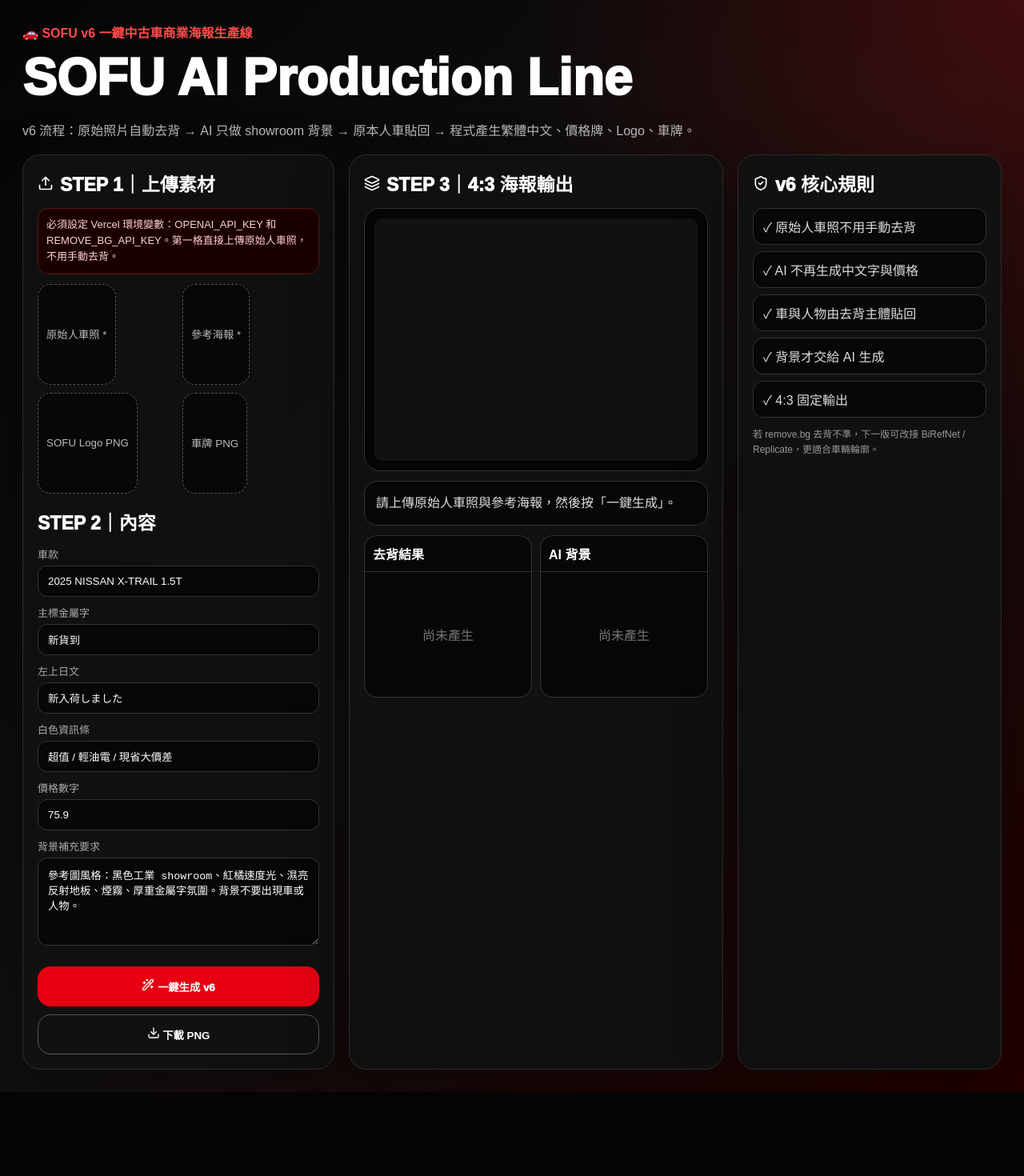
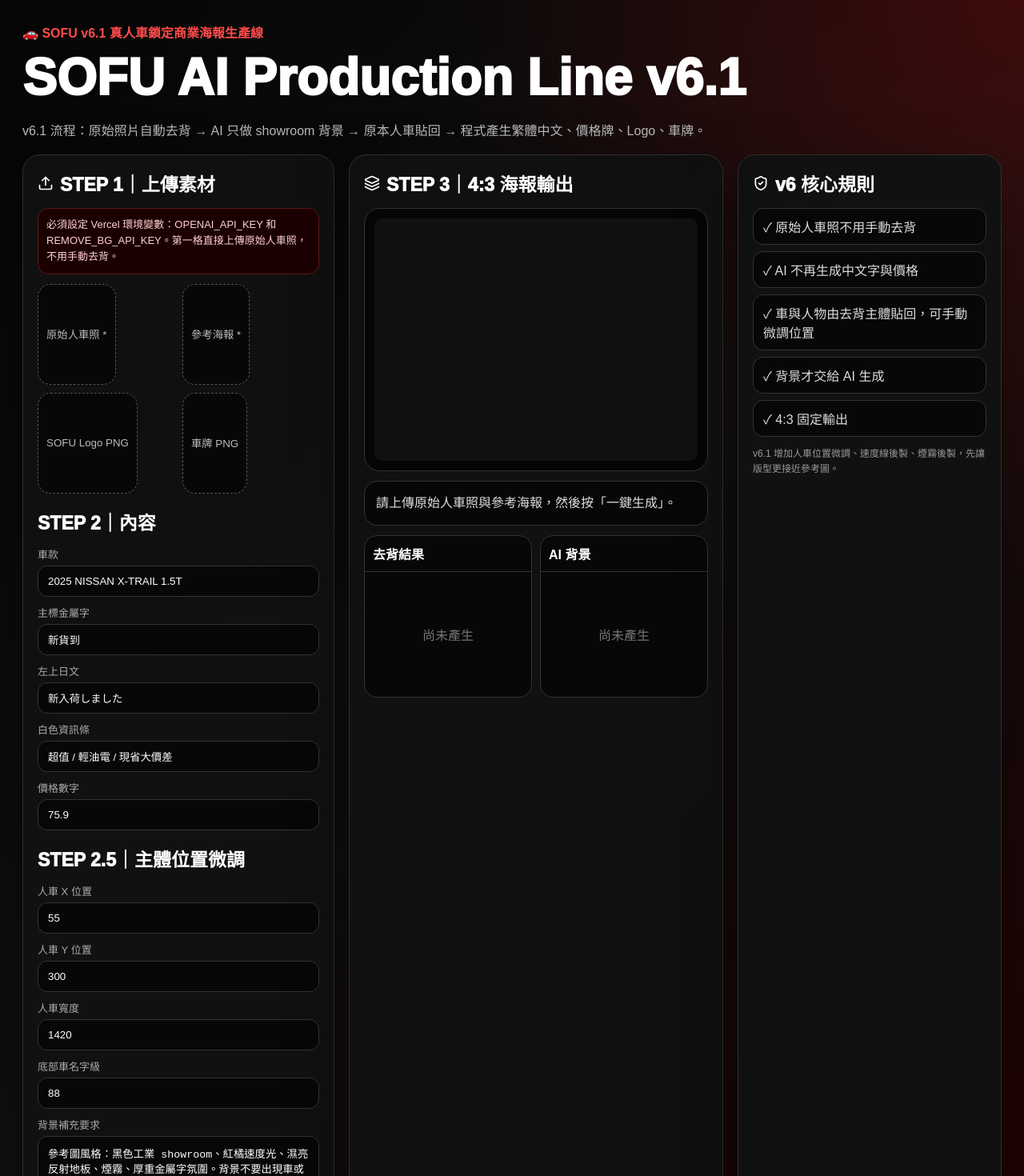
Before and after one commit to g95124498-hub/sofu-ai-poster-generator, a Next.js app: page / in a window 1280 px wide. Shown: the top 1470 px of the page at 80% size. Before the commit the page ends 1365 px from the top, so only its background shows below. Built offline with nearby package versions, Linux system fonts and the light colour scheme.

Commit message:
Add files via upload

```diff
--- a/app/page.tsx
+++ b/app/page.tsx
@@ -60,6 +60,10 @@ export default function Home() {
   const [feature, setFeature] = useState("超值 / 輕油電 / 現省大價差");
   const [price, setPrice] = useState("75.9");
   const [extra, setExtra] = useState("參考圖風格：黑色工業 showroom、紅橘速度光、濕亮反射地板、煙霧、厚重金屬字氛圍。背景不要出現車或人物。");
+  const [subjectX, setSubjectX] = useState("55");
+  const [subjectY, setSubjectY] = useState("300");
+  const [subjectW, setSubjectW] = useState("1420");
+  const [bottomTitleSize, setBottomTitleSize] = useState("88");
 
   const bgPrompt = useMemo(() => `只根據參考海報生成「背景與氣氛」，不要生成任何車、人物、價格、Logo、中文字。
 請輸出 4:3 橫式背景：
@@ -71,6 +75,7 @@ export default function Home() {
 - 左側斜切黑色金屬牆
 - 高級台灣中古車廣告氛圍
 禁止出現：車輛、人物、假中文字、價格、Logo。
+背景要像參考海報，但保持乾淨，讓程式後製疊上真車、真人、真中文字。
 ${extra}`, [extra]);
 
   function pick(key: Key, file?: File) {
@@ -148,11 +153,11 @@ ${extra}`, [extra]);
 
     // Main subject
     const subject = await loadImage(subjectUrl);
-    const targetW = 1240;
+    const targetW = Number(subjectW) || 1420;
     const ratio = subject.height / subject.width;
     const targetH = targetW * ratio;
-    const x = 95;
-    const y = 360;
+    const x = Number(subjectX) || 55;
+    const y = Number(subjectY) || 300;
 
     // shadow
     ctx.save();
@@ -160,7 +165,7 @@ ${extra}`, [extra]);
     ctx.filter = "blur(18px)";
     ctx.fillStyle = "rgba(0,0,0,.85)";
     ctx.beginPath();
-    ctx.ellipse(700, 895, 520, 70, 0, 0, Math.PI * 2);
+    ctx.ellipse(760, 900, 610, 80, 0, 0, Math.PI * 2);
     ctx.fill();
     ctx.restore();
 
@@ -183,6 +188,35 @@ ${extra}`, [extra]);
     glow.addColorStop(1, "rgba(255,0,0,0)");
     ctx.fillStyle = glow;
     ctx.fillRect(850, 440, 620, 400);
+    ctx.restore();
+
+
+    // v6.1 programmed commercial speed lines overlay
+    ctx.save();
+    for (let i = 0; i < 15; i++) {
+      ctx.translate(0, 0);
+      ctx.beginPath();
+      ctx.moveTo(-120, 250 + i * 22);
+      ctx.lineTo(1600, 40 + i * 20);
+      ctx.strokeStyle = i % 3 === 0 ? "rgba(255,40,0,.55)" : "rgba(255,115,20,.32)";
+      ctx.lineWidth = i % 3 === 0 ? 6 : 3;
+      ctx.stroke();
+    }
+    ctx.restore();
+
+    // v6.1 low smoke and vignette
+    ctx.save();
+    const smoke = ctx.createRadialGradient(250, 780, 0, 250, 780, 520);
+    smoke.addColorStop(0, "rgba(255,255,255,.16)");
+    smoke.addColorStop(.45, "rgba(150,150,150,.08)");
+    smoke.addColorStop(1, "rgba(255,255,255,0)");
+    ctx.fillStyle = smoke;
+    ctx.fillRect(0, 520, W, 420);
+    const vignette = ctx.createRadialGradient(W/2, H/2, 250, W/2, H/2, 900);
+    vignette.addColorStop(0, "rgba(0,0,0,0)");
+    vignette.addColorStop(1, "rgba(0,0,0,.48)");
+    ctx.fillStyle = vignette;
+    ctx.fillRect(0, 0, W, H);
     ctx.restore();
 
     // Japanese red text
@@ -246,7 +280,7 @@ ${extra}`, [extra]);
     ctx.strokeRect(0, 930, W, 160);
 
     ctx.save();
-    ctx.font = "900 88px Arial Black, Microsoft JhengHei";
+    ctx.font = `900 ${Number(bottomTitleSize) || 88}px Arial Black, Microsoft JhengHei`;
     ctx.fillStyle = "#fff";
     ctx.shadowColor = "rgba(0,0,0,.9)";
     ctx.shadowBlur = 8;
@@ -305,9 +339,9 @@ ${extra}`, [extra]);
   return (
     <main className="page">
       <div className="wrap">
-        <div className="badge">🚗 SOFU v6 一鍵中古車商業海報生產線</div>
-        <h1 className="title">SOFU AI Production Line</h1>
-        <p className="sub">v6 流程：原始照片自動去背 → AI 只做 showroom 背景 → 原本人車貼回 → 程式產生繁體中文、價格牌、Logo、車牌。</p>
+        <div className="badge">🚗 SOFU v6.1 真人車鎖定商業海報生產線</div>
+        <h1 className="title">SOFU AI Production Line v6.1</h1>
+        <p className="sub">v6.1 流程：原始照片自動去背 → AI 只做 showroom 背景 → 原本人車貼回 → 程式產生繁體中文、價格牌、Logo、車牌。</p>
 
         <section className="grid">
           <div className="card">
@@ -336,9 +370,16 @@ ${extra}`, [extra]);
             <Field label="左上日文" value={jpText} setValue={setJpText}/>
             <Field label="白色資訊條" value={feature} setValue={setFeature}/>
             <Field label="價格數字" value={price} setValue={setPrice}/>
+
+            <h2 className="h" style={{marginTop:18}}>STEP 2.5｜主體位置微調</h2>
+            <Field label="人車 X 位置" value={subjectX} setValue={setSubjectX}/>
+            <Field label="人車 Y 位置" value={subjectY} setValue={setSubjectY}/>
+            <Field label="人車寬度" value={subjectW} setValue={setSubjectW}/>
+            <Field label="底部車名字級" value={bottomTitleSize} setValue={setBottomTitleSize}/>
+
             <label className="field"><span>背景補充要求</span><textarea value={extra} onChange={(e) => setExtra(e.target.value)}/></label>
 
-            <button className="btn" disabled={loading} onClick={oneClick}><Wand2 size={16}/> {loading ? "生成中..." : "一鍵生成 v6"}</button>
+            <button className="btn" disabled={loading} onClick={oneClick}><Wand2 size={16}/> {loading ? "生成中..." : "一鍵生成 v6.1"}</button>
             <button className="btn2" onClick={download}><Download size={16}/> 下載 PNG</button>
           </div>
 
@@ -358,10 +399,10 @@ ${extra}`, [extra]);
             <h2 className="h"><ShieldCheck size={20}/> v6 核心規則</h2>
             <div className="rule">✓ 原始人車照不用手動去背</div>
             <div className="rule">✓ AI 不再生成中文字與價格</div>
-            <div className="rule">✓ 車與人物由去背主體貼回</div>
+            <div className="rule">✓ 車與人物由去背主體貼回，可手動微調位置</div>
             <div className="rule">✓ 背景才交給 AI 生成</div>
             <div className="rule">✓ 4:3 固定輸出</div>
-            <p className="small">若 remove.bg 去背不準，下一版可改接 BiRefNet / Replicate，更適合車輛輪廓。</p>
+            <p className="small">v6.1 增加人車位置微調、速度線後製、煙霧後製，先讓版型更接近參考圖。</p>
           </div>
         </section>
       </div>
--- a/package.json
+++ b/package.json
@@ -1,6 +1,6 @@
 {
-  "name": "sofu-ai-poster-generator-v60-production-line",
-  "version": "6.0.0",
+  "name": "sofu-ai-poster-generator-v61-lock-layout",
+  "version": "6.1.0",
   "private": true,
   "scripts": {
     "dev": "next dev",
```
Also changed, not shown: 1 other file (tests, documents, lock files or other folders).
